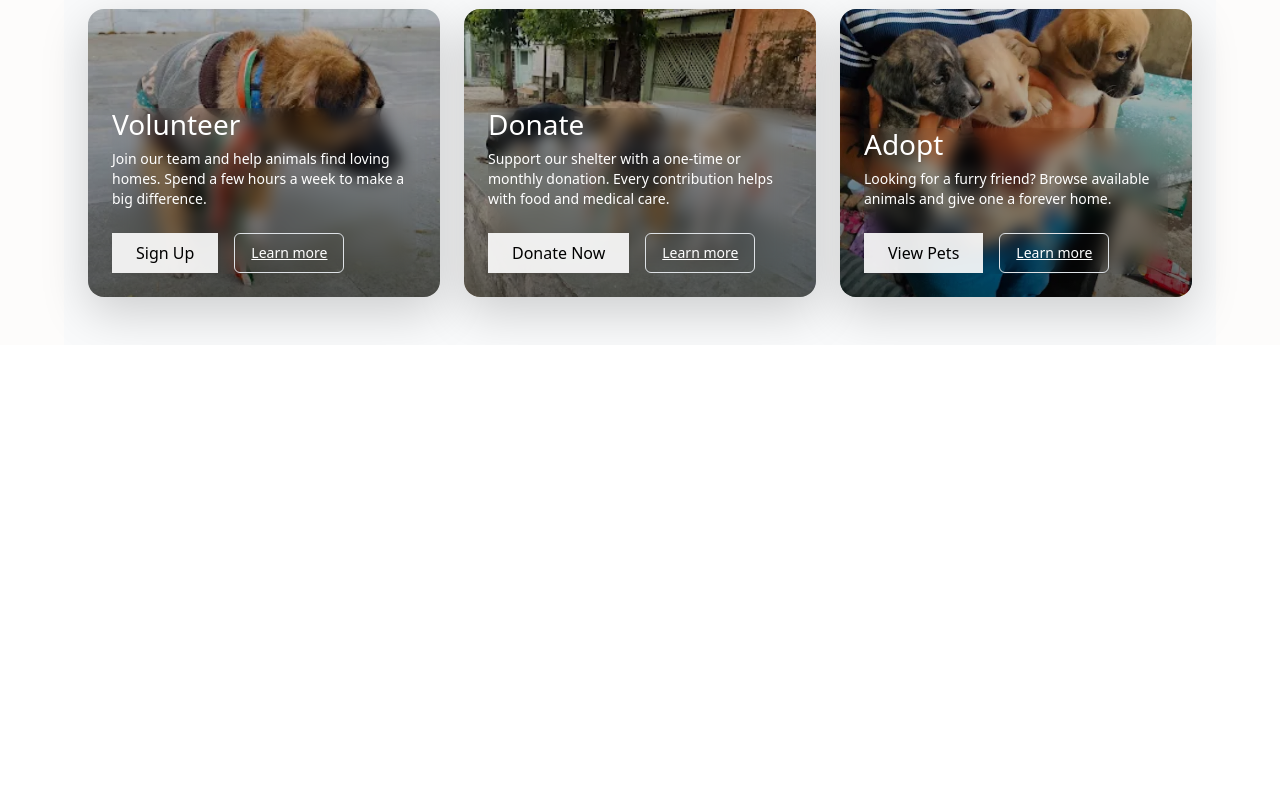
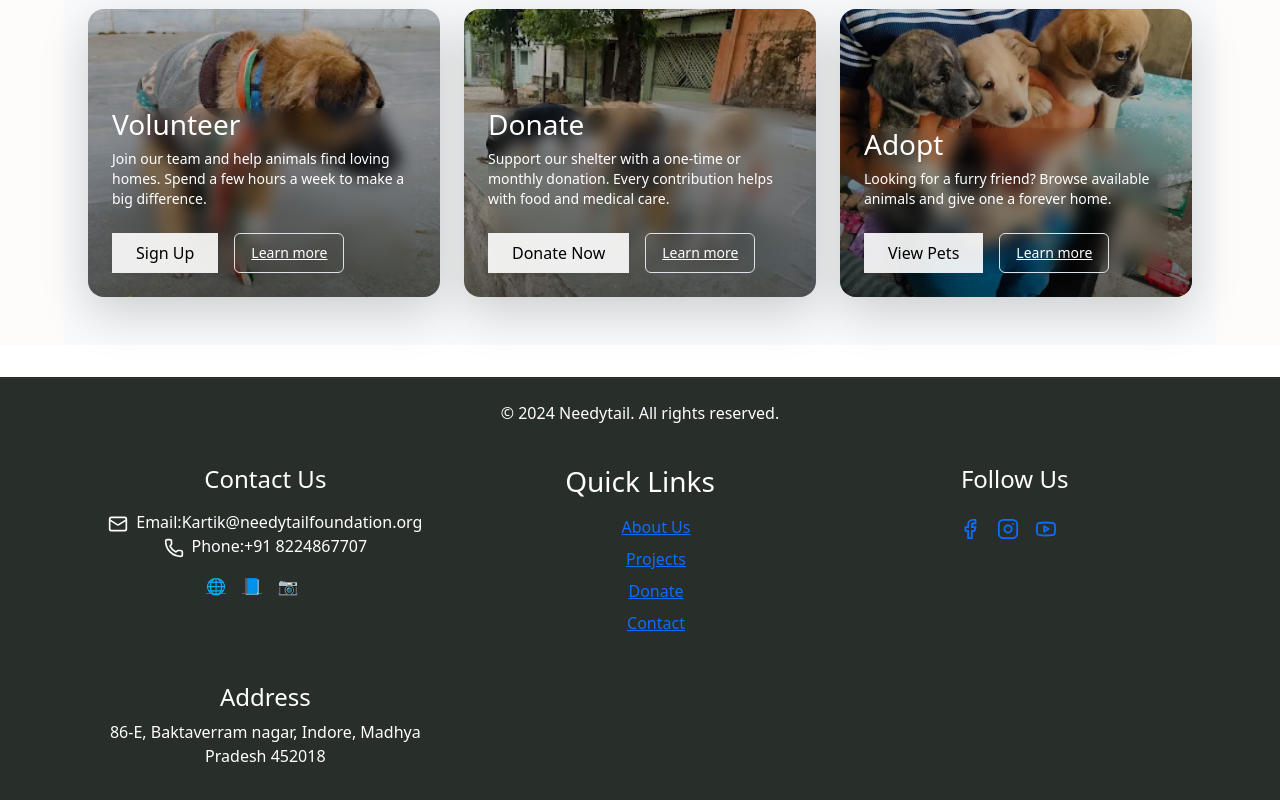
Before and after one commit to Poonam-Vishwakarma31/NGOAPP, a React (Vite) app: page / in a window 1280 px wide. Shown: the part 2063-2863 px from the top of the page. Before the commit the page ends 2408 px from the top, so only its background shows below. Built offline with nearby package versions, Linux system fonts and the light colour scheme.

Commit message:
footer created

```diff
--- a/package.json
+++ b/package.json
@@ -12,6 +12,7 @@
   "dependencies": {
     "@tailwindcss/vite": "^4.1.14",
     "bootstrap": "^5.3.8",
+    "lucide-react": "^0.548.0",
     "react": "^19.1.1",
     "react-bootstrap": "^2.10.10",
     "react-dom": "^19.1.1",
--- a/src/App.jsx
+++ b/src/App.jsx
@@ -6,6 +6,7 @@ import MyNavbar from './Navbar'
 import HeroSection from './Hero/Hero'
 import Info from './components/Info'
 import ActionCards from './components/Cards/cards'
+import Footer from './components/Footer/footer'
 
 function App() {
 
@@ -16,6 +17,7 @@ function App() {
       <HeroSection/>
       <Info/>
       <ActionCards/>
+      <Footer/>
     </div>
   )
 }
--- /dev/null
+++ b/src/components/Footer/footer.jsx
@@ -0,0 +1,60 @@
+import React from 'react'
+import { Facebook, Instagram, Twitter, Youtube, Mail, Phone } from "lucide-react";
+
+const Footer = () => {
+  return (
+    <footer className="bg-[#282E2A] text-white text-center p-4 mt-8">
+        <p>&copy; 2024 Needytail. All rights reserved.</p>
+         <div className="container mx-auto mt-10 px-4 grid grid-cols-1 md:grid-cols-3 gap-8">
+
+            {/* Contact Information Section */}
+            <div>
+                <h4 className="text-lg font-semibold text-white mb-3">Contact Us</h4>
+                <div>
+                    <Mail size={20} className="inline-block mr-2"/>
+                <span>Email:Kartik@needytailfoundation.org</span>
+                </div>
+                <div>
+                    <Phone size={20} className="inline-block mr-2"/>
+                <span>Phone:+91 8224867707</span>
+                </div>
+
+
+                 <div className="flex space-x-4 mt-3 mb-4 ml-28">
+            <a href="#" className="hover:text-white">🌐</a>
+            <a href="#" className="hover:text-white">📘</a>
+            <a href="#" className="hover:text-white">📷</a>
+          </div>
+            </div>
+
+            {/* Quick Links Section */}
+             <div>
+          <h3 className="text-lg font-semibold text-white mb-3">Quick Links</h3>
+          <ul className="space-y-2">
+            <li><a href="#about" className="hover:text-white">About Us</a></li>
+            <li><a href="#projects" className="hover:text-white">Projects</a></li>
+            <li><a href="#donate" className="hover:text-white">Donate</a></li>
+            <li><a href="#contact" className="hover:text-white">Contact</a></li>
+          </ul>
+              </div>
+
+            {/* Social Media Links and Address Section */}
+            <div>
+                <h4 className="font-bold mb-2">Follow Us</h4>
+                 <div className="flex space-x-4 mt-4 ml-29 mb-4">
+            <a href="#" className="hover:text-white"><Facebook size={22} /></a>
+            <a href="#" className="hover:text-white"><Instagram size={22} /></a>
+            <a href="#" className="hover:text-white"><Youtube size={22} /></a>
+          </div>
+            </div>
+
+            <div>
+                <h4 className="font-bold mb-2">Address</h4>
+                <p>86-E, Baktaverram nagar, Indore, Madhya Pradesh 452018</p>
+            </div>
+         </div>
+    </footer>
+  )
+}
+
+export default Footer
```
Also changed, not shown: 1 other file (tests, documents, lock files or other folders).
